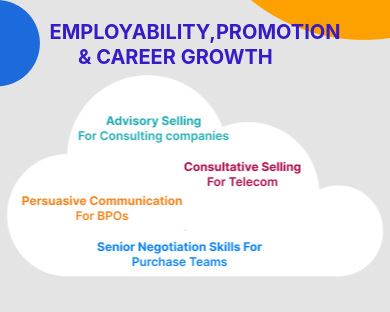
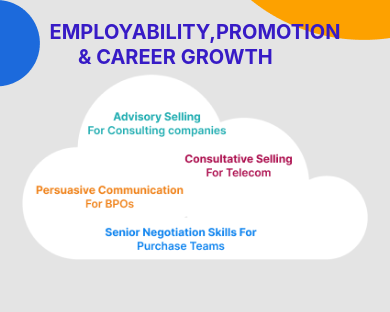
Before and after one commit to ShivangMishra/aijadu, a React Native app: screen /Promotion in a window 390 px wide. Shown: the part 139-451 px from the top of the page. Built offline with nearby package versions, Linux system fonts and the light colour scheme.

Commit message:
promotion screen imag responsive

```diff
--- a/screen/Promotion.jsx
+++ b/screen/Promotion.jsx
@@ -73,8 +73,9 @@ const Promotion = () => {
           <Text style={styles.text}>
             EMPLOYABILITY,PROMOTION{`\n`}      & CAREER GROWTH
           </Text>
-
-          <Image style={{width:'97%', justifyContent:'center', alignSelf:'center'}} source={require("../assets/AIJadu/Login/infoContainer.png")} />
+          <View style={{marginHorizontal:20, justifyContent:'center'}}>
+          <Image style={{width: "100%", height:200, alignSelf:'center'}} source={require("../assets/AIJadu/Login/infoContainer.png")} />
+          </View>
           <Text style={styles.text1}>
             JOBS THAT REQUIRE{`\n`}    SPECIFIC SKILLS
           </Text>
```
